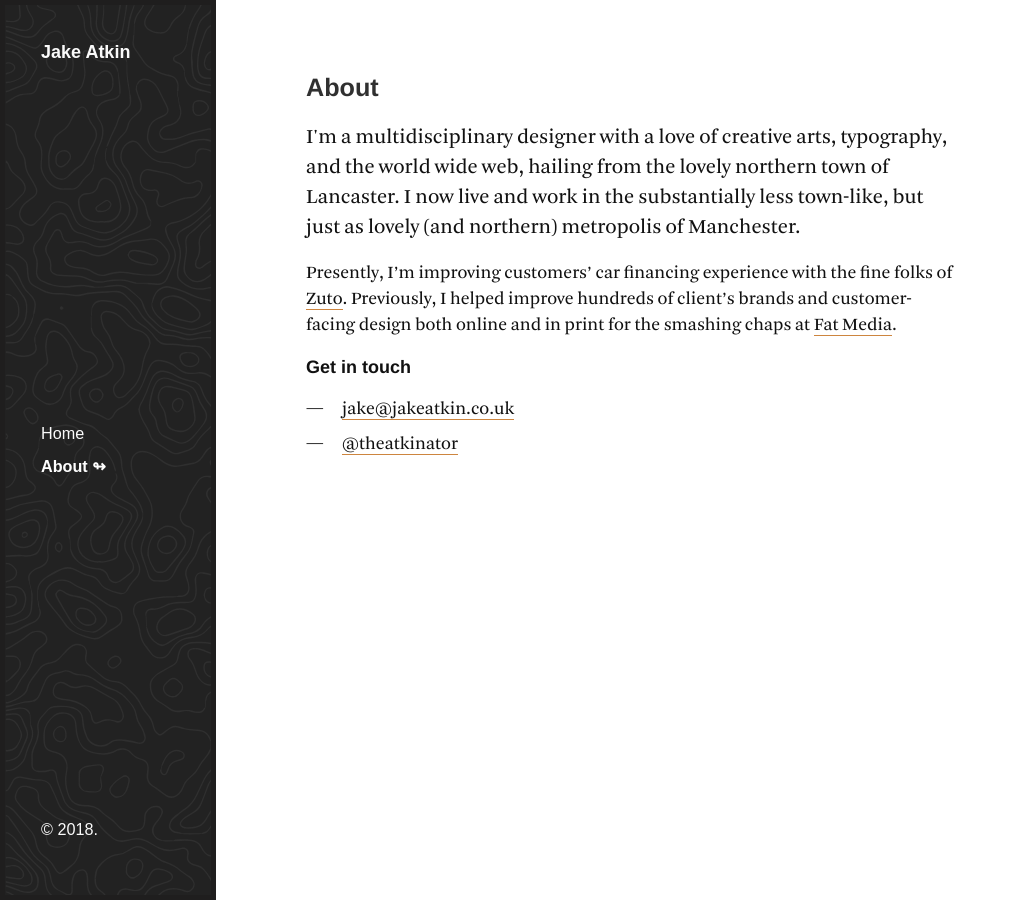
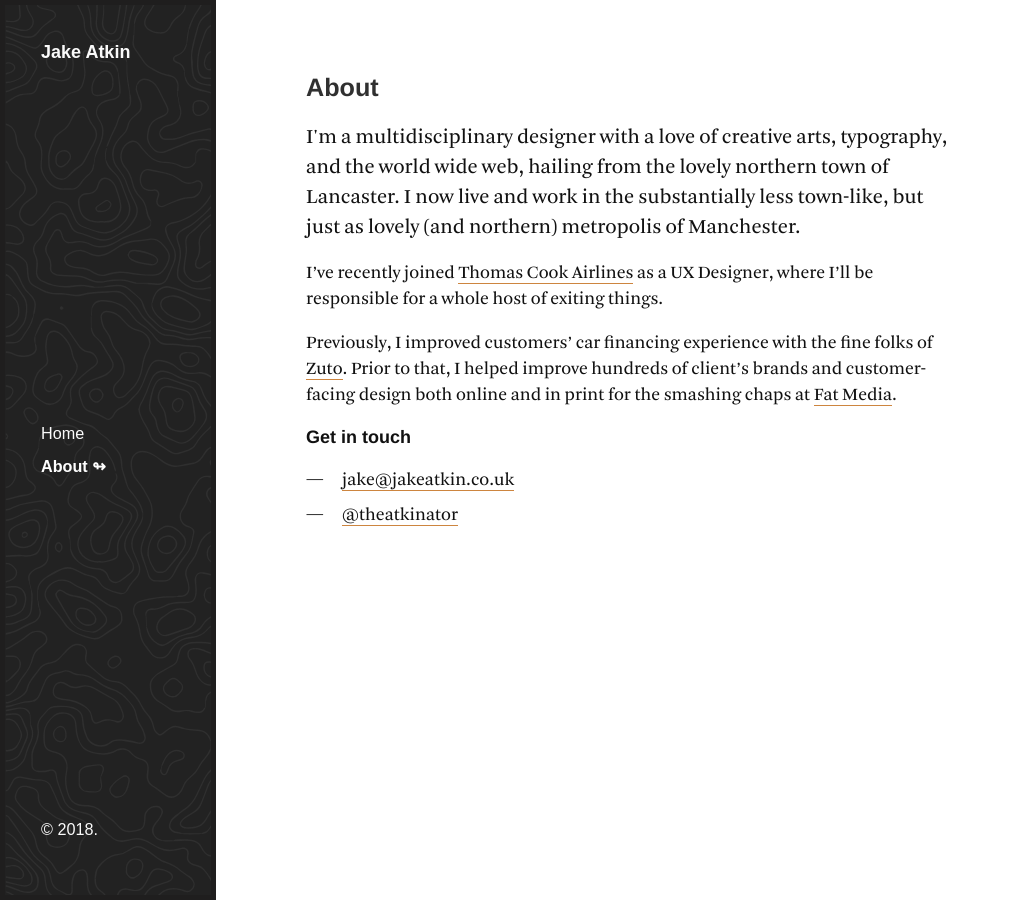
Before and after one commit to atkinja522/atkinja522.github.io, a Jekyll site: the page built from about.md, in a window 1280 px wide. Shown: the whole page, without its empty margins (0-1011 px from the left). Built offline with Jekyll 4.4.1, drawn with Linux system fonts in a browser that asks for light colours; some web fonts are replaced.

Commit message:
Updated About

```diff
--- a/about.md
+++ b/about.md
@@ -5,13 +5,16 @@ layout: page
 
 <p class="lead">I'm a multidisciplinary designer with a love of creative arts, typography, and the world wide web, hailing from the lovely northern town of Lancaster. I now live and work in the substantially less town-like, but just as lovely (and northern) metropolis of Manchester.</p>
 
-Presently, I'm improving customers' car financing experience with the fine folks of [Zuto][1]. Previously, I helped improve hundreds of client's brands and customer-facing design both online and in print for the smashing chaps at [Fat Media][2].
+I've recently joined [Thomas Cook Airlines][0] as a UX Designer, where I'll be responsible for a whole host of exiting things.
+
+Previously, I improved customers' car financing experience with the fine folks of [Zuto][1]. Prior to that, I helped improve hundreds of client's brands and customer-facing design both online and in print for the smashing chaps at [Fat Media][2].
 
 ## Get in touch
 
 * [jake@jakeatkin.co.uk][3]
 * [@theatkinator][4]
 
+[0]: https://www.thomascookairlines.com
 [1]: https://www.zuto.com
 [2]: https://www.fatmedia.co.uk
 [3]: mailto:jake@jakeatkin.co.uk
```
